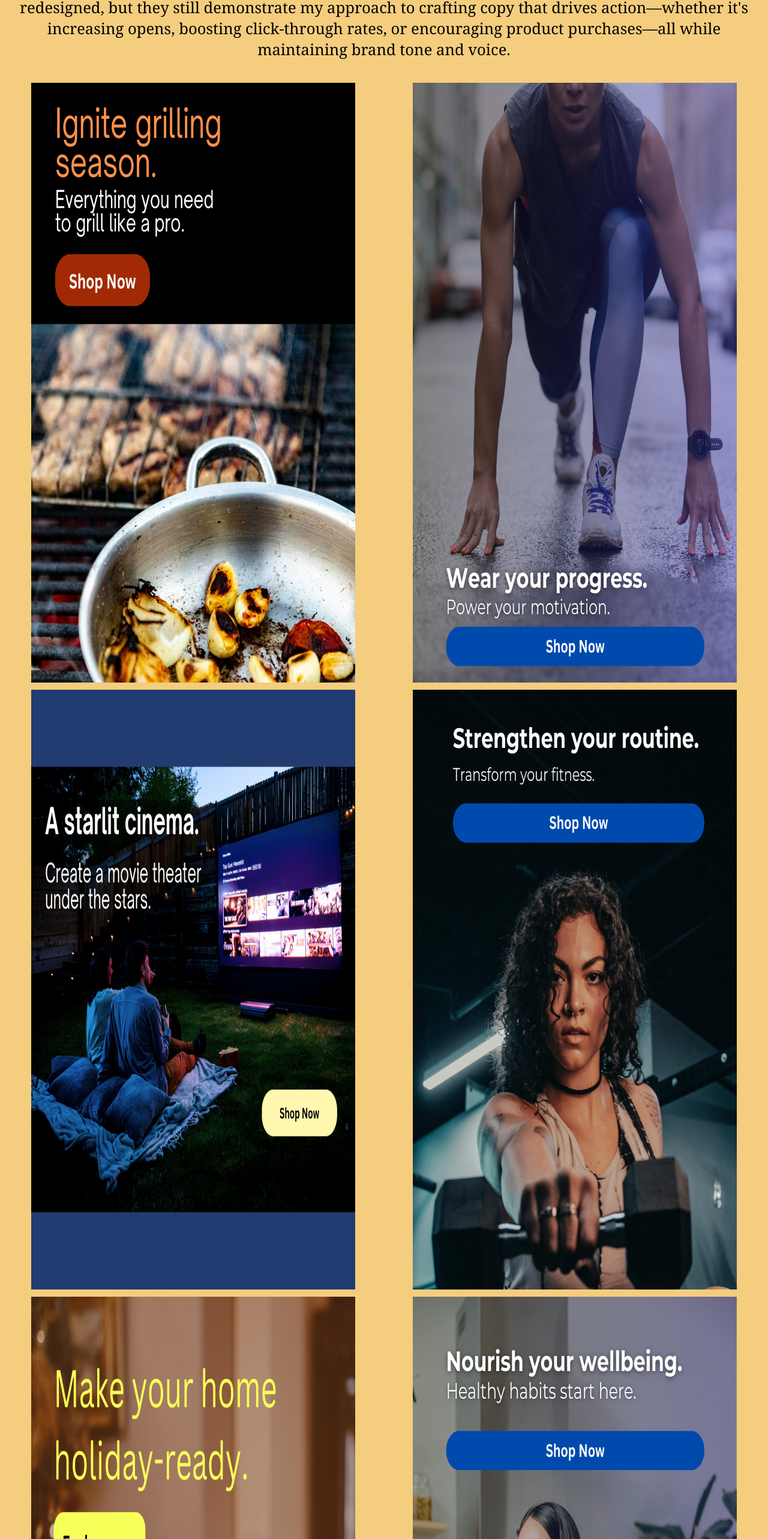
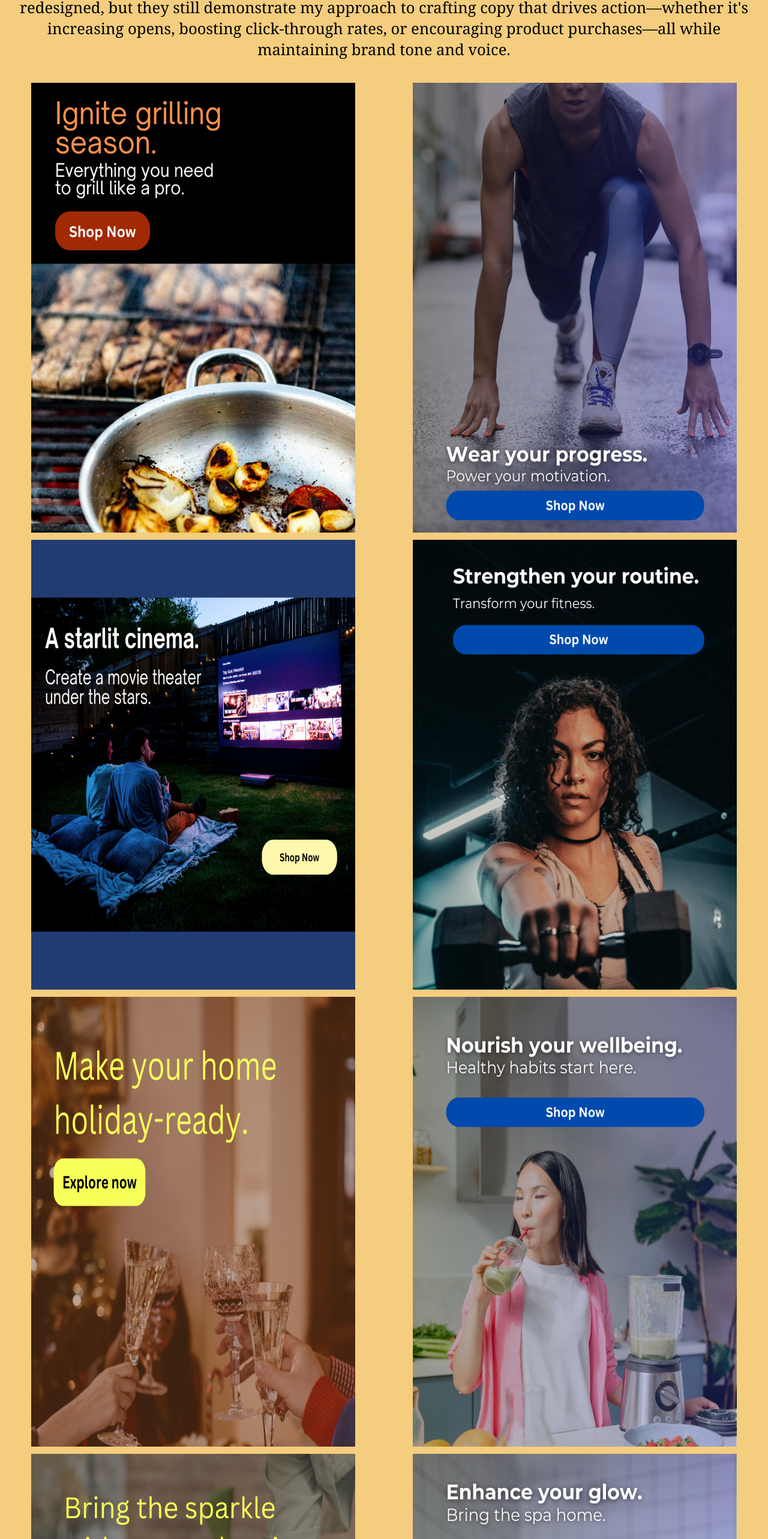
Before and after one commit to christinareanna/christinareanna.github.io, a React (Create React App) app: page /portfolio in a window 1280 px wide. Shown: the part 218-2784 px from the top of the page at 60% size. Built offline with nearby package versions, Linux system fonts and the light colour scheme.

Commit message:
updated css for laptops

```diff
--- a/src/pages/Portfolio.css
+++ b/src/pages/Portfolio.css
@@ -288,7 +288,7 @@
     }
 }
 
-@media screen and (min-width: 1025px) {
+@media screen and (min-width: 1525px) {
     .column {
         flex: 50%;
         max-width: 50%;
@@ -318,3 +318,34 @@
         min-height: 1000px;
     }
 }
+
+@media screen and (min-width: 1025px) and (max-width: 1524px) {
+    .column {
+        flex: 50%;
+        max-width: 50%;
+    }
+
+    .column img {
+        padding: 0 2em;
+    }
+
+    .img1 {
+        min-height: 750px;
+    }
+
+    .img2 {
+        min-height: 750px;
+    }
+
+    .img3 {
+        min-height: 750px;
+    }
+
+    .img5 {
+        min-height: 750px;
+    }
+
+    .img10 {
+        min-height: 750px;
+    }
+}
```
